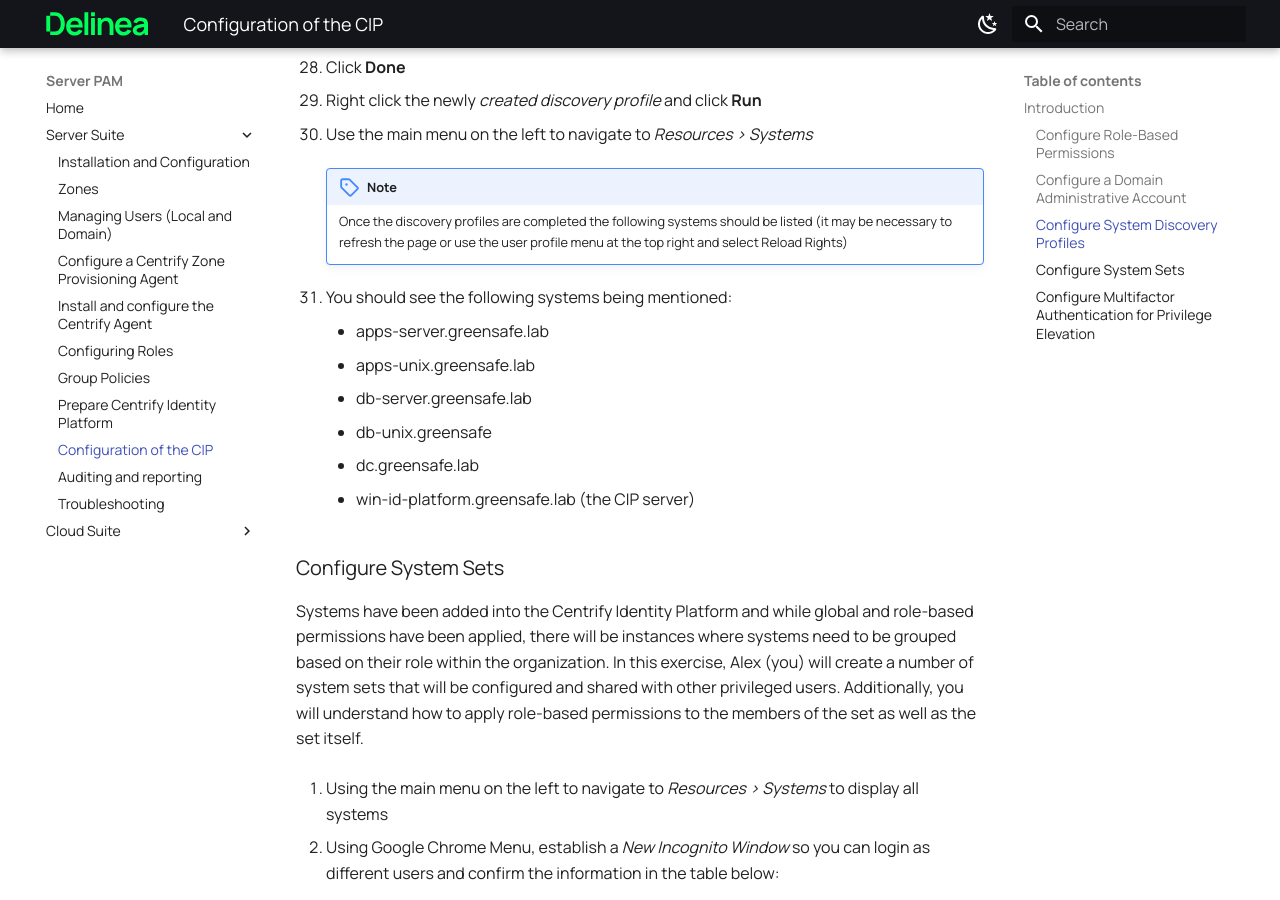
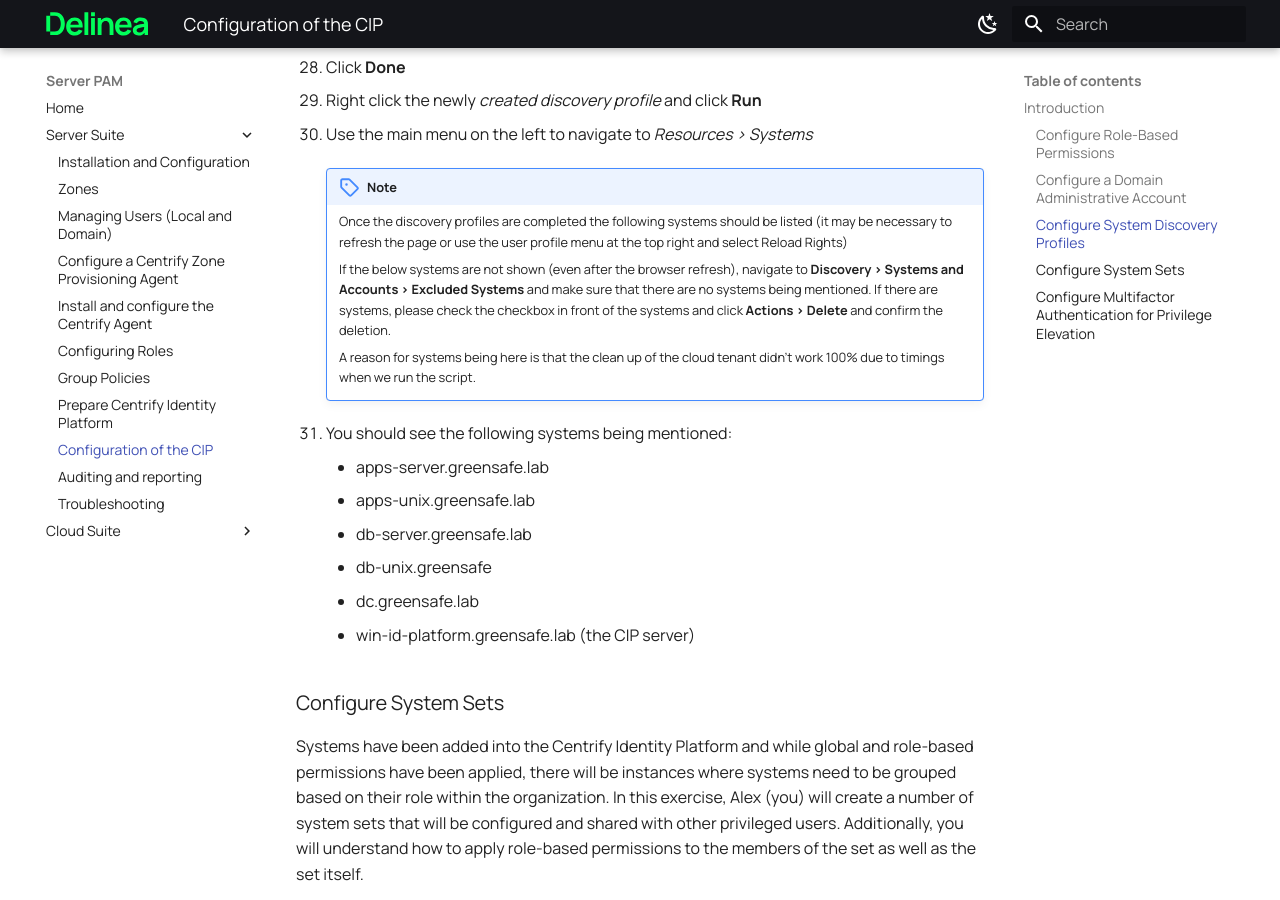
Before and after one commit to wessenstam/server-cloud_suite_partner, an MkDocs documentation site: the page built from docs/Server_Suite/lab9/lab9.md, in a window 1280 px wide and 900 px high, scrolled down 12016 px. Built offline with MkDocs 1.6.1 and Material for MkDocs 9.7.7, drawn with Linux system fonts in a browser that asks for light colours.

Commit message:
Explanation more

```diff
--- a/docs/Server_Suite/lab9/lab9.md
+++ b/docs/Server_Suite/lab9/lab9.md
@@ -308,6 +308,10 @@ Now that role-based permissions and privilege has been established, it is time t
 
     !!! Note
         Once the discovery profiles are completed the following systems should be listed (it may be necessary to refresh the page or use the user profile menu at the top right and select Reload Rights)
+
+        If the below systems are not shown (even after the browser refresh), navigate to **Discovery > Systems and Accounts > Excluded Systems** and make sure that there are no systems being mentioned. If there are systems, please check the checkbox in front of the systems and click **Actions > Delete** and confirm the deletion.
+
+        A reason for systems being here is that the clean up of the cloud tenant didn't work 100% due to timings when we run the script.
 
 31. You should see the following systems being mentioned:
 
```
